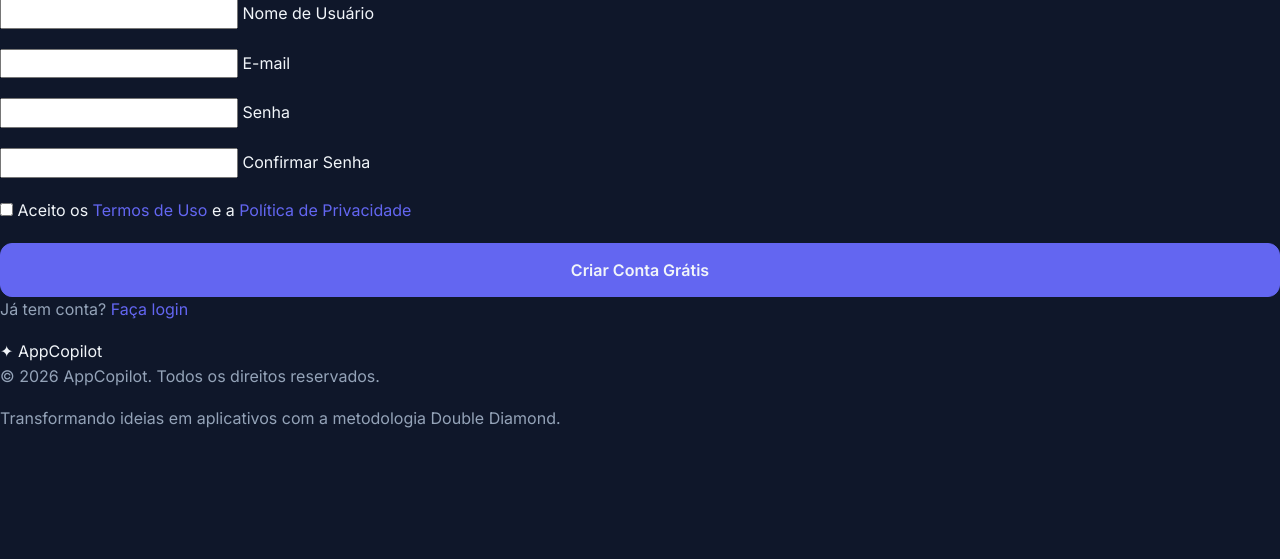
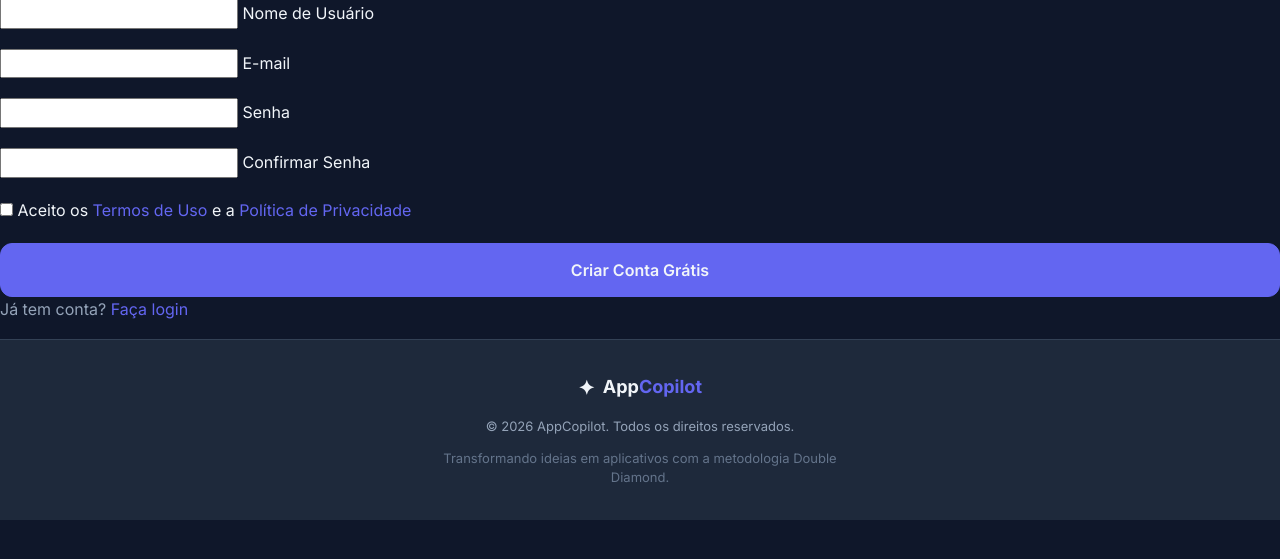
Before and after one commit to Tonyctc/app-copilot, a Flask app: page /register in a window 1280 px wide. Shown: the part 189-748 px from the top of the page. Run offline with Flask 3, Linux system fonts and the light colour scheme; some libraries are stand-ins or nearby versions.

Commit message:
fix: adiciona CSS do footer (estava completamente sem estilo)
- Adiciona .footer (bg-surface, borda superior, padding 32px 24px)
- Adiciona .footer-container (flex column, centralizado, max-width 1200px)
- Adiciona .footer-brand, .brand-icon, .brand-accent
- Adiciona .footer-text, .footer-tagline

All 12 E2E tests passing

```diff
--- a/backend/static/css/style.css
+++ b/backend/static/css/style.css
@@ -2726,3 +2726,54 @@ textarea.form-control {
   background-color: var(--bg-surface);
   font-weight: 600;
 }
+
+/* --------------------------------------------------------------------------
+   17. Footer
+   -------------------------------------------------------------------------- */
+.footer {
+  background: var(--bg-surface);
+  border-top: 1px solid var(--color-border);
+  padding: var(--space-8) var(--space-6);
+  margin-top: auto;
+}
+
+.footer-container {
+  max-width: 1200px;
+  margin: 0 auto;
+  display: flex;
+  flex-direction: column;
+  align-items: center;
+  gap: var(--space-3);
+  text-align: center;
+}
+
+.footer-brand {
+  display: flex;
+  align-items: center;
+  gap: var(--space-2);
+  font-size: 1.125rem;
+  font-weight: 700;
+  color: var(--color-text);
+}
+
+.footer-brand .brand-icon {
+  font-size: 1.25rem;
+}
+
+.footer-brand .brand-accent {
+  color: var(--color-primary);
+}
+
+.footer-text {
+  font-size: 0.8125rem;
+  color: var(--color-text-muted);
+  margin: 0;
+}
+
+.footer-tagline {
+  font-size: 0.8125rem;
+  color: var(--color-text-dim);
+  margin: 0;
+  max-width: 400px;
+  line-height: 1.5;
+}
```
